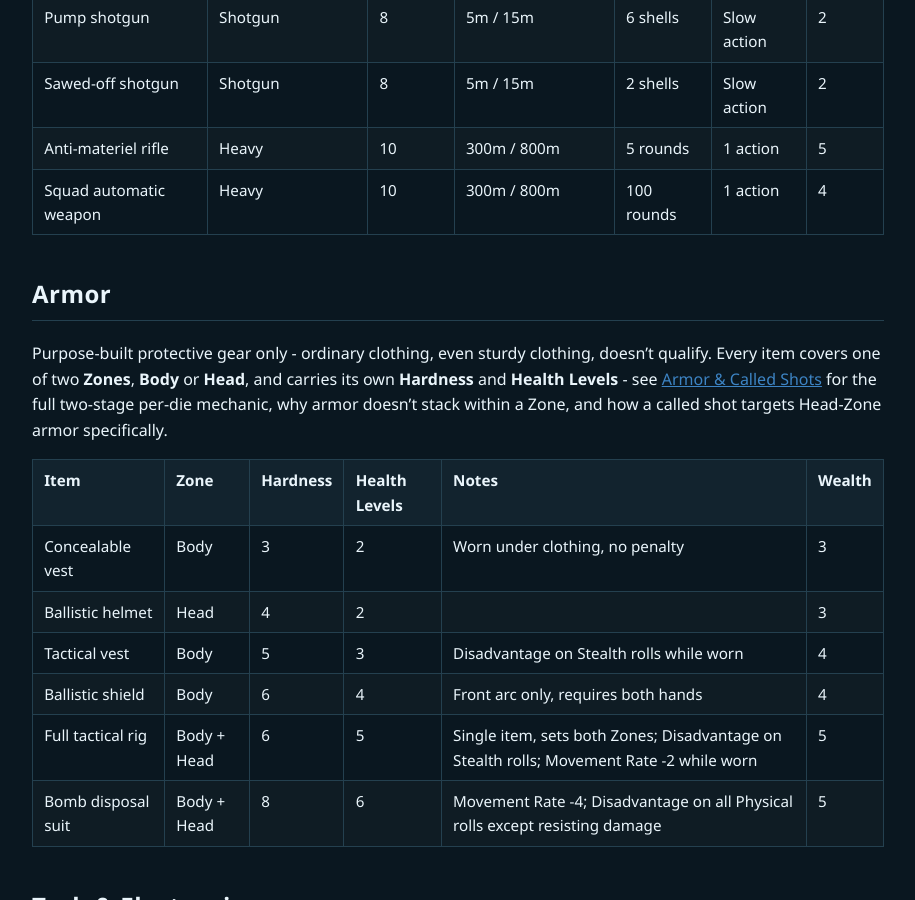
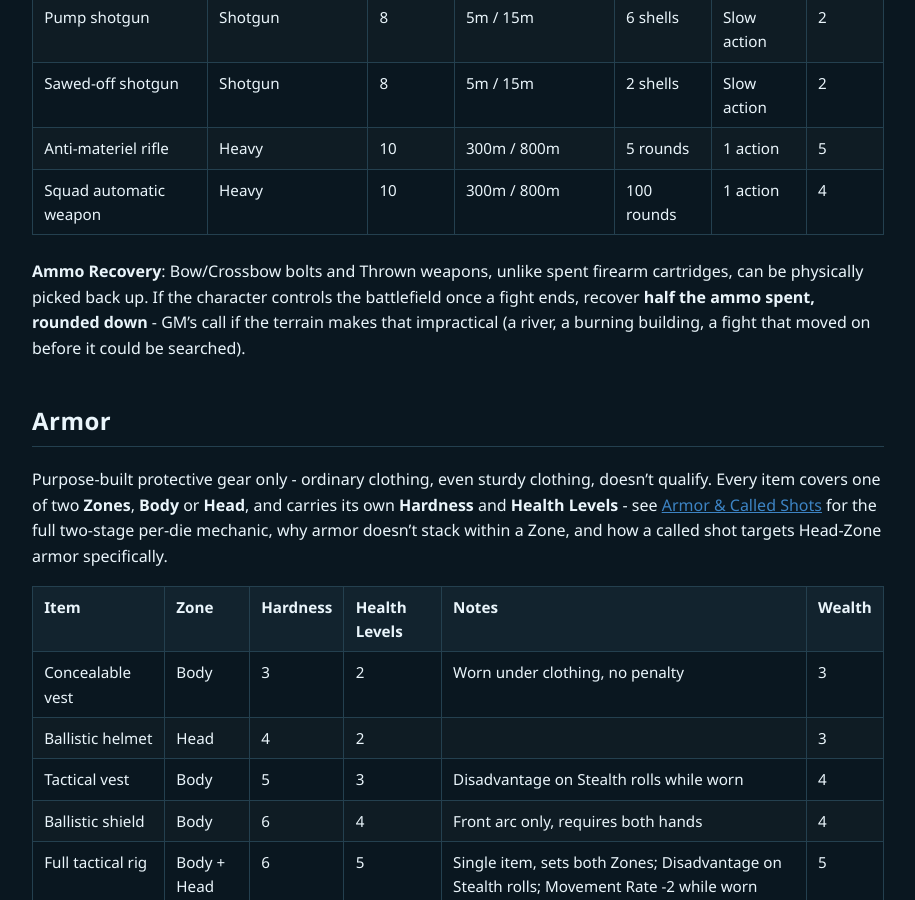
Before and after one commit to feralucce/20_Below, a Jekyll site: the page built from rules/weapons.md, in a window 1280 px wide and 900 px high, scrolled down 1618 px. Shown: the whole window, without its empty margins (182-1097 px from the left). Built offline with Jekyll 4.4.1, drawn with Linux system fonts in a browser that asks for light colours; our own code applies the rules of GitHub Pages for plain Markdown files.

Commit message:
Add ammo recovery rule for Bow/Crossbow/Thrown weapons

```diff
--- a/rules/weapons.md
+++ b/rules/weapons.md
@@ -37,6 +37,8 @@ Attacking a target within a weapon's **Normal** range carries no penalty. Attack
 | Sawed-off shotgun | Shotgun | 8 | 5m / 15m | 2 shells | Slow action | 2 |
 | Anti-materiel rifle | Heavy | 10 | 300m / 800m | 5 rounds | 1 action | 5 |
 | Squad automatic weapon | Heavy | 10 | 300m / 800m | 100 rounds | 1 action | 4 |
+
+**Ammo Recovery**: Bow/Crossbow bolts and Thrown weapons, unlike spent firearm cartridges, can be physically picked back up. If the character controls the battlefield once a fight ends, recover **half the ammo spent, rounded down** - GM's call if the terrain makes that impractical (a river, a burning building, a fight that moved on before it could be searched).
 
 ## Armor
 
```
